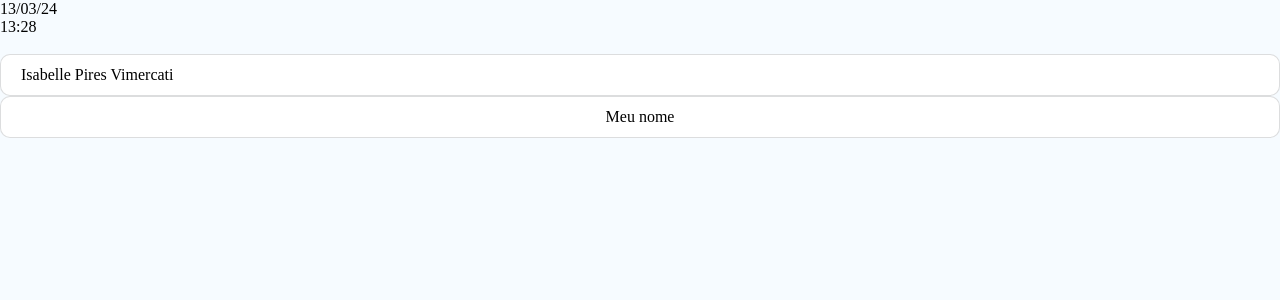
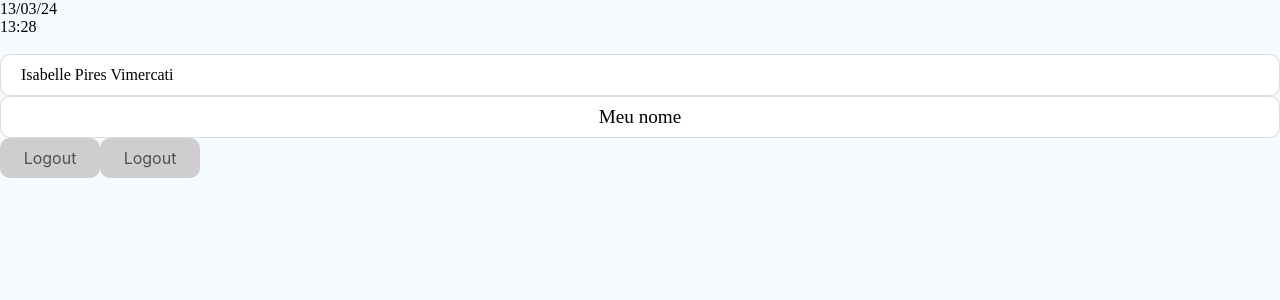
Before and after one commit to ConsultoriaFocus/sharkin-Front, a React (Vite) app: page /teste in a window 1280 px wide. Shown: the top 300 px of the page. Built offline with nearby package versions, Linux system fonts and the light colour scheme; no server answers.

Commit message:
feat: criação do componente ButtonLogout

```diff
--- /dev/null
+++ b/src/components/buttonLogout/Logout.jsx
@@ -0,0 +1,12 @@
+import React from "react";
+import styles from "./Logout.module.css";
+
+const ButtonLogout = (props) => {
+  return (
+    <button className={styles.button} {...props}>
+      <p className={styles.text}>Logout</p>
+    </button>
+  );
+};
+
+export default ButtonLogout;
--- /dev/null
+++ b/src/components/buttonLogout/Logout.module.css
@@ -0,0 +1,18 @@
+.button {
+    background: #cfcdcd;
+    padding: 10px;
+    border-radius: 10px;
+    border: none;
+    width: 100px;
+  }
+
+  .text{
+      margin: 0;
+      font: 400 1rem "Inter";
+      color: #515050;
+  }
+
+  .button:hover{
+      cursor: pointer;
+      background: #e0e0e0;
+  }
--- a/src/components/display/Display.module.css
+++ b/src/components/display/Display.module.css
@@ -9,4 +9,5 @@
     width: 100%;
     height: 40px;
     min-width: 200px;
+    font-size: 1.2rem;
 }
--- a/src/components/select/Dropdown.module.css
+++ b/src/components/select/Dropdown.module.css
@@ -1,7 +1,8 @@
 .dropdown {
   width: auto;
   position: relative;
-  user-select: none; /* ? */
+  user-select: none;
+  font-size: 1.2rem; /* ? */
 }
 
 .btn {
--- a/src/pages/Login/Login.module.css
+++ b/src/pages/Login/Login.module.css
@@ -2,6 +2,7 @@
   margin: 0px 50px;
   height: 100vh;
   display: flex;
+  justify-content: center;
   align-items: center;
 }
 
@@ -33,14 +34,16 @@
 }
 
 .right {
-  margin-left: 190px;
   display: flex;
+  flex-wrap: wrap;
+  align-items: center;
   flex-direction: column;
   justify-content: center;
 }
 
 .textos {
   display: flex;
+  flex-wrap: wrap;
   flex-direction: column;
   gap: 30px;
 }
--- a/src/pages/hometest.jsx
+++ b/src/pages/hometest.jsx
@@ -4,6 +4,7 @@ import useCurrentTime from '../hooks/useCurrentTime';
 import Dropdown from '../components/select/Dropdown';
 import styles from '../pages/hometest.module.css'
 import Display from '../components/display/Display';
+import ButtonLogout from '../components/buttonLogout/Logout';
 
 export default function Hometest() {
     const currentTime = useCurrentTime();
@@ -18,6 +19,12 @@ export default function Hometest() {
       <br />
       <div className={styles.display}>Isabelle Pires Vimercati</div>
       <Display mensagem = "Meu nome" />
+
+      <button className={styles.button}>
+        <p className={styles.btn_text}>Logout</p>
+      </button>
+
+      <ButtonLogout />
     </div>
   )
 }
--- a/src/pages/hometest.module.css
+++ b/src/pages/hometest.module.css
@@ -1,4 +1,4 @@
-.display{
+.display {
   padding: 20px;
   display: flex;
   align-items: center;
@@ -9,3 +9,22 @@
   height: 40px;
   min-width: 200px;
 }
+
+.button {
+  background: #cfcdcd;
+  padding: 10px;
+  border-radius: 10px;
+  border: none;
+  width: 100px;
+}
+
+.btn_text{
+    margin: 0;
+    font: 400 1rem "Inter";
+    color: #515050;
+}
+
+.button:hover{
+    cursor: pointer;
+    background: #e0e0e0;
+}
```
Also changed, not shown: 1 other file (tests, documents, lock files or other folders). Lines whose indentation alone changed are shown as unchanged.
